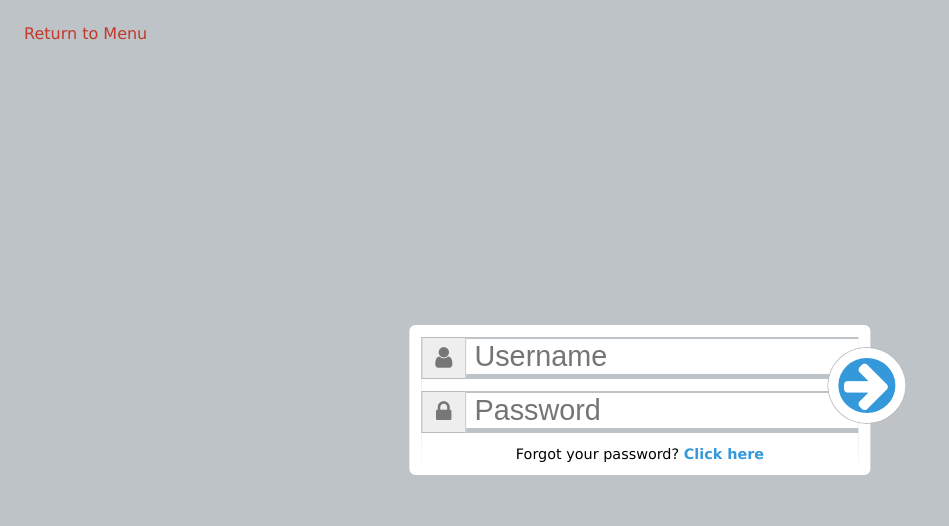
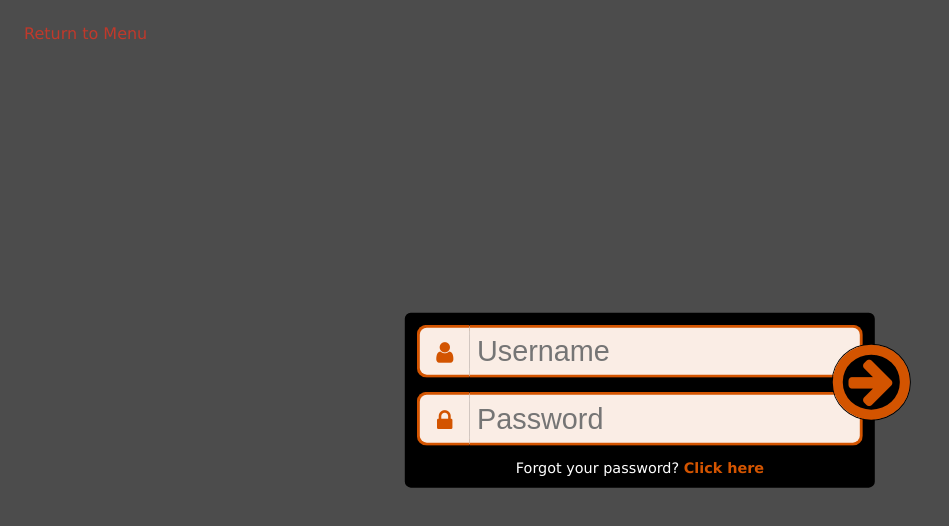
Before and after one commit to aashishnagpal/md-css-intro-forms, a plain HTML site: page form-templates/login.html in a window 1280 px wide. Shown: the whole page, without its empty margins (0-949 px from the left). Drawn offline with Linux system fonts and the light colour scheme.

Commit message:
Update Login Form styles Updating styles of login form to match Signup form, both these forms need to be in sync and will be used slong with product page

```diff
--- a/styles/form-login.css
+++ b/styles/form-login.css
@@ -1,13 +1,14 @@
 body {
-  background-color: #bdc3c7;
+  background-color: rgba(0, 0, 0, 0.7);
 }
 
 div#login-box {
   position: absolute;
+  background-color: #000;
   top: 50%;
   left: 50%;
   transform: translate(-50%, -50%);
-  border: 0.5em solid #fff;
+  border: 0.5em solid #000;
   font-size: 1.5em;
   border-radius: 0.25em;
 }
@@ -21,55 +22,67 @@ div#login-box {
 }
 
 .border-bottom {
-  border-bottom: 0.5em solid #fff;
+  border-bottom: 0.6em solid #000;
 }
 
 .input-group-addon {
-  background-color: #eee;
-  border: 1px solid #bbb;
-  padding: 0.25em;
-  color: #777;
+  background-color: #faede5;
+  border: solid #d35400;
+  border-width: 3px 0 3px 3px;
+  border-radius: 10px 0 0 10px;
+  padding: 0.25em 0.4em;
+  color: #d35400;
+}
+
+input:focus {
+  outline: none;
 }
 
 .input-group input[type="text"],
 .input-group input[type="password"] {
+  background-color: #faede5;
   font-size: 1.2em;
-  border: 1px solid #fff;
-  padding: 0 0.25em;
-  height: 100%;
+  border: solid #d35400;
+  border-width: 3px 3px 3px 0;
+  border-radius: 0 10px 10px 0;
+  padding: 0.25em;
 }
 
 .input-group.button {
   position: absolute;
-  top: 0.4em;
+  top: 0.8em;
   right: -2em;
-  border: 1px solid #bbb;
+  border: 1px solid #000;
   border-radius: 50%;
 }
 
 .button button {
-  color: #fff;
-  background-color: #3498db;
+  color: #d35400;
+  background-color: #000;
   border-radius: inherit;
-  border: 0.8em solid #fff;
+  border: 0.8em solid #d35400;
+  padding-top: 0;
+  padding-bottom: 1px;
 }
 
 .button button:focus {
   outline: none;
-  background-color: #2979af;
+  color: #bd4b00;
+  border-color: #bd4b00;
 }
 
 .forgot-pass {
-  background-color: #fff;
+  background-color: #000;
   font-size: 0.6em;
   text-align: center;
-  border: 1px solid #fff;
+  color: #fff;
+  /*border: 1px solid #fff;*/
 }
 
 .forgot-pass a,
 .forgot-pass a:active,
 .forgot-pass a:visited {
   text-decoration: none;
-  color: #3498db;
+  color: #d35400;
   font-weight: bold;
 }
```
Also changed, not shown: form-templates/login.html (+0 -1 lines).
